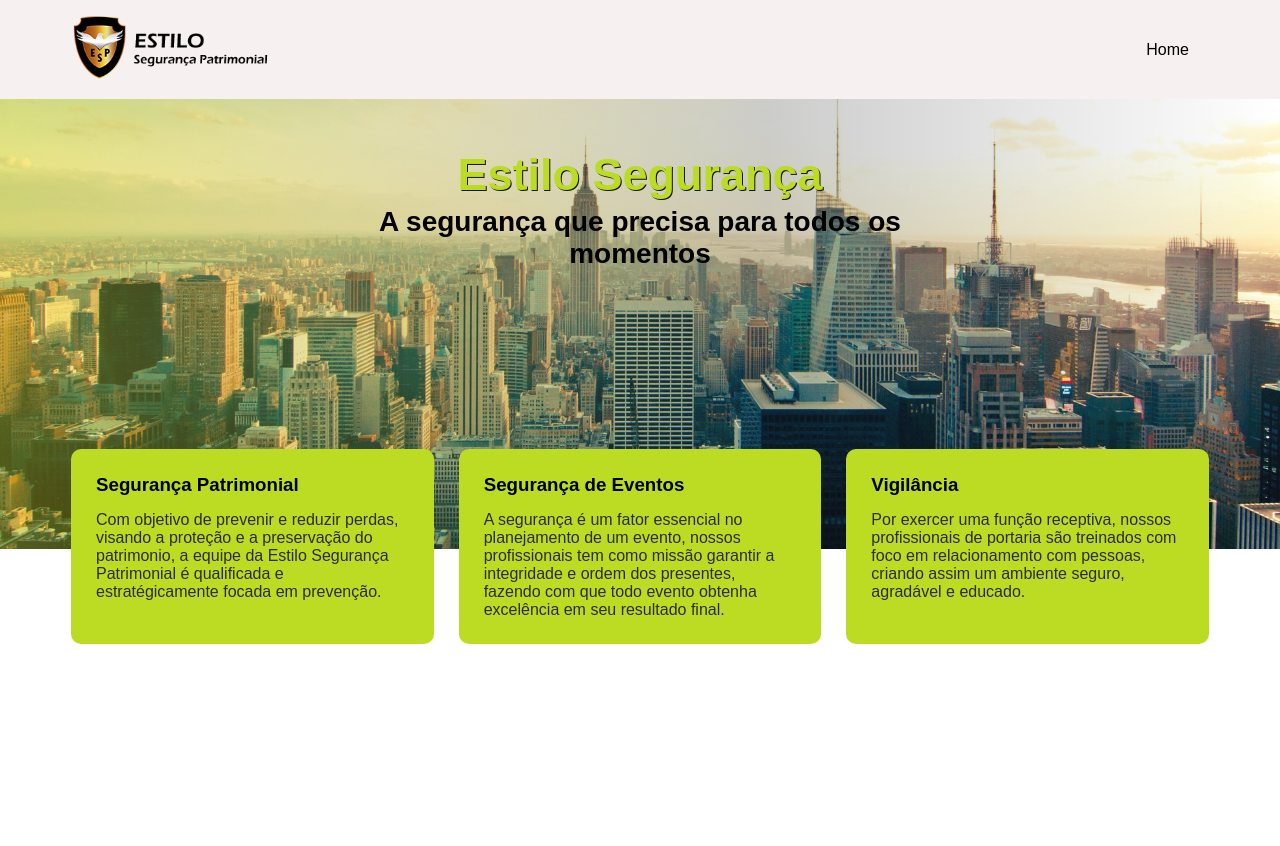
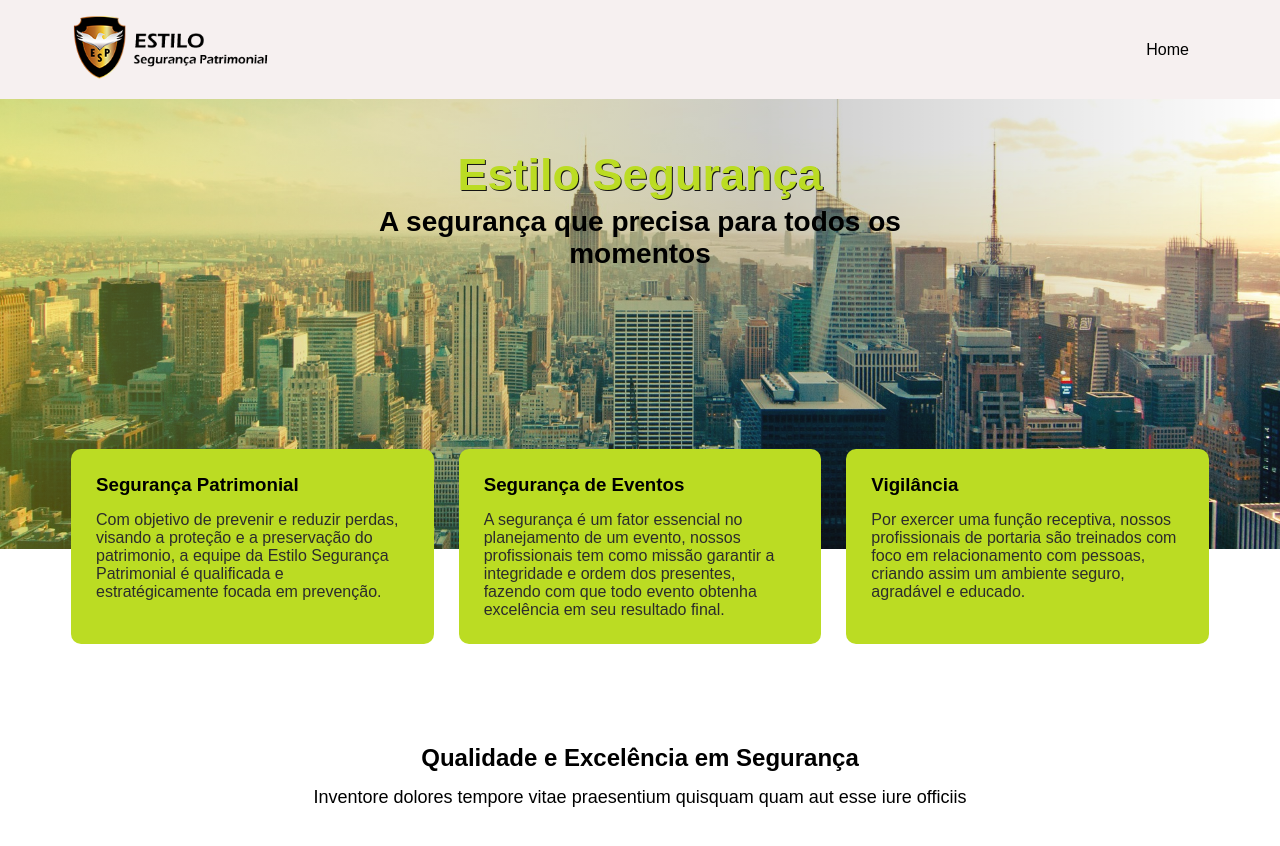
Before and after one commit to rodrigoanastacio/ESP_site, a Next.js app: page / in a window 1280 px wide. Shown: the top 846 px of the page. Before the commit the page ends 800 px from the top, so only its background shows below. Built offline with nearby package versions, Linux system fonts and the light colour scheme.

Commit message:
Add Title component

```diff
--- /dev/null
+++ b/src/pages/components/Title/index.jsx
@@ -0,0 +1,10 @@
+import styles from './styles.module.scss';
+
+export default function Title({ title, subtitle }) {
+  return (
+    <header className={styles.header}>
+      <h2>{title}</h2>
+      {subtitle ? <p>{subtitle}</p> : null}
+    </header>
+  );
+}
--- /dev/null
+++ b/src/pages/components/Title/styles.module.scss
@@ -0,0 +1,13 @@
+.header {
+  width: 100%;
+  text-align: center;
+  margin-bottom: 3.125rem;
+
+  h2 {
+    margin-bottom: 0.9375rem;
+  }
+
+  p {
+    font-size: 1.125rem;
+  }
+}
--- a/src/pages/index.js
+++ b/src/pages/index.js
@@ -6,6 +6,7 @@
 import NavLink from './components/NavLink';
 import Hero from './components/Hero';
 import Cards from './components/Cards';
+import Title from './components/Title';
 
 import styles from '../styles/Home.module.scss';
 
@@ -46,6 +47,15 @@
           />
         </div>
       </section>
+
+      <section className={styles.quality}>
+        <div className="container">
+          <Title
+            title="Qualidade e Excelência em Segurança"
+            subtitle="Inventore dolores tempore vitae praesentium quisquam quam aut esse iure officiis"
+          />
+        </div>
+      </section>
     </>
   );
 }
--- a/src/styles/Home.module.scss
+++ b/src/styles/Home.module.scss
@@ -1,4 +1,8 @@
 .services {
   margin-top: -150px;
-  padding: 50px 0;
+  padding: 50px 0 100px;
 }
+
+.quality {
+  padding-bottom: 100px;
+}
```
